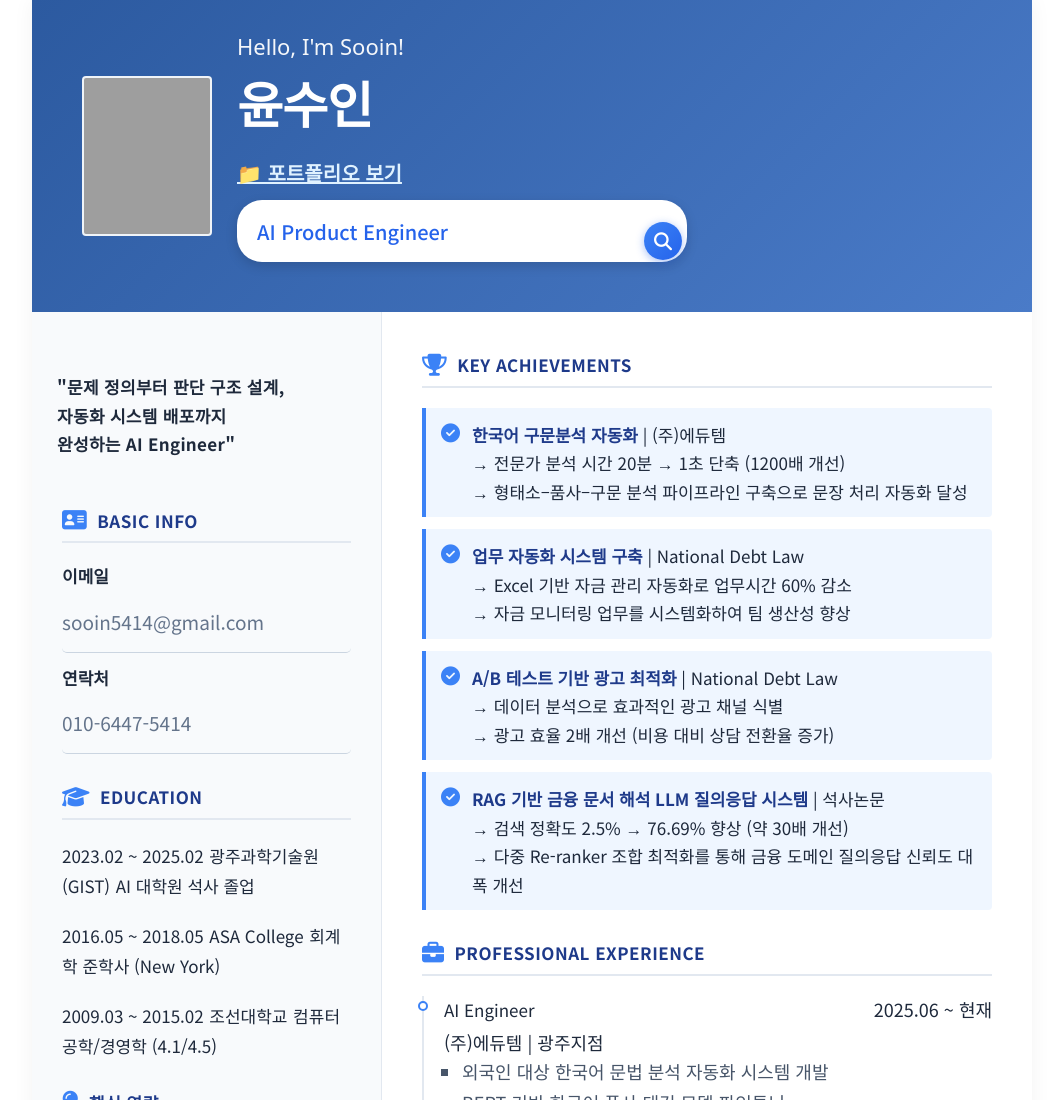
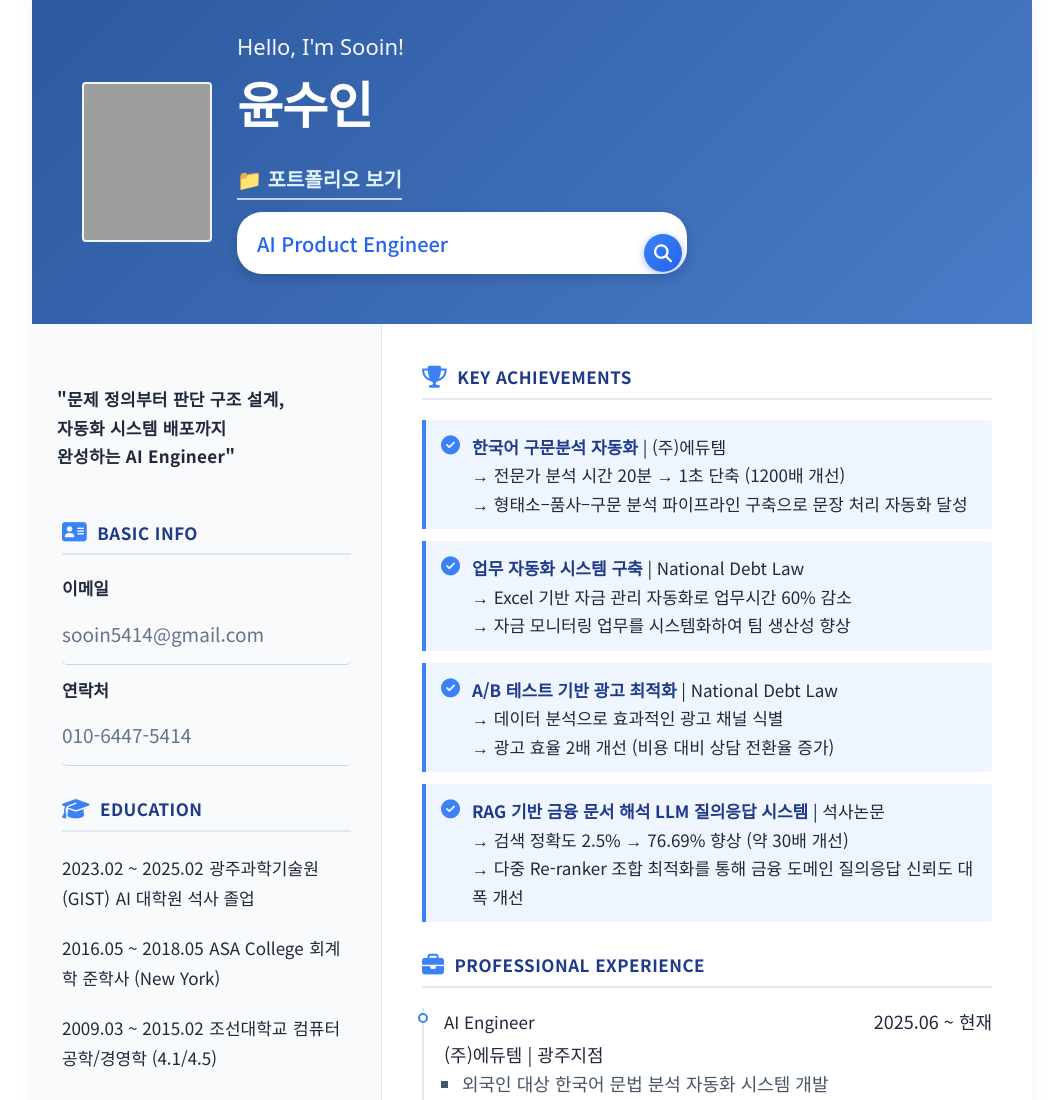
Before and after one commit to sooin5414/resume-site, a plain HTML site: page index.html in a window 1280 px wide. Shown: the top 1100 px of the page, without its empty margins (108-1171 px from the left). Drawn offline with nearby package versions, Linux system fonts and the light colour scheme; grey boxes are pictures that could not be loaded; a web font is replaced by a local one.

Commit message:
Update index.html

```diff
--- a/index.html
+++ b/index.html
@@ -426,15 +426,17 @@
           <h1 style="margin: 0 0 15px 0; font-size: 2.5rem; font-weight: 900; color: white; letter-spacing: -1px;">윤수인&nbsp;</h1>
           <a href="./portfolio.html"
            style="
-                 display: block;
-                 text-align: left;
+             display: inline-block;
              margin: 6px 0 12px 0;
+             padding-bottom: 4px;
              color: #e0f2ff;
              font-weight: 600;
-                 text-decoration: underline;
+             text-decoration: none;
+             border-bottom: 2px solid rgba(224,242,255,0.8);
            ">
           📁 포트폴리오 보기
         </a>
+
 
 
           <!-- Search Box with Pill Design -->
```
Lines whose indentation alone changed are shown as unchanged.
